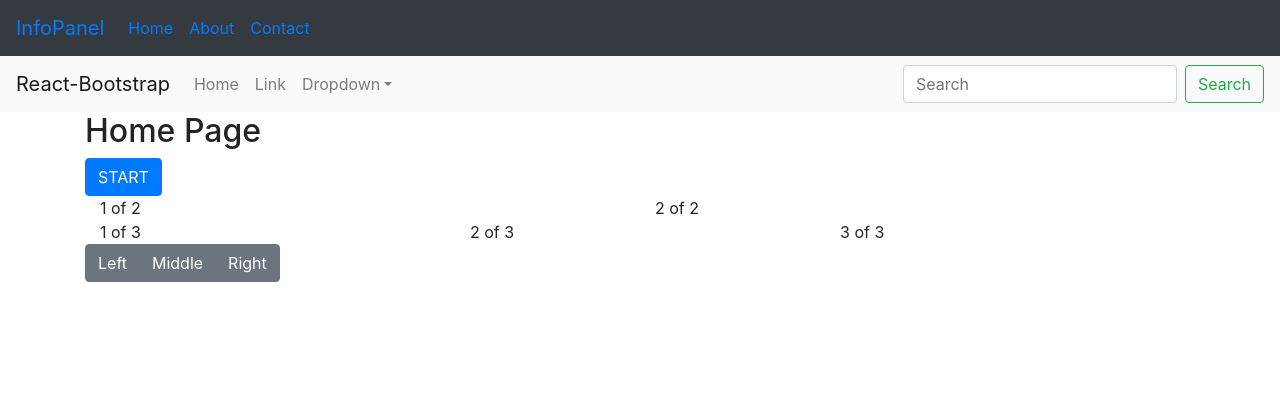
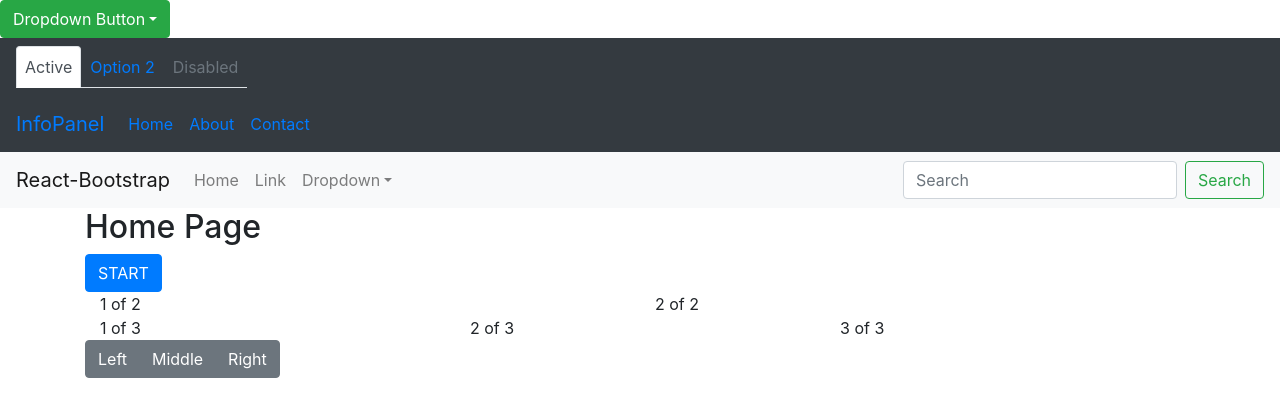
Before and after one commit to IT-Buster/DashBoard, a React (Create React App) app: page / in a window 1280 px wide. Shown: the top 416 px of the page. Built offline with nearby package versions, Linux system fonts and the light colour scheme.

Commit message:
testy paskow nawigacji kolejne

```diff
--- a/src/components/NavigationBar.js
+++ b/src/components/NavigationBar.js
@@ -1,6 +1,6 @@
 import React from 'react';
 import { Link } from 'react-router-dom';
-import { Nav, Navbar, ButtonGroup, Button,NavDropdown, Form, FormControl } from 'react-bootstrap';
+import { Nav, Navbar, ButtonGroup, Button,NavDropdown, Form, FormControl,Dropdown } from 'react-bootstrap';
 import styled from 'styled-components';
 
 //import {Footer} from 'react-materialize';
@@ -22,6 +22,36 @@ const Styles = styled.div`
 export const NavigationBar = () => (
 
   <div>
+
+
+
+  <Dropdown>
+  <Dropdown.Toggle variant="success" id="dropdown-basic">
+    Dropdown Button
+  </Dropdown.Toggle>
+
+  <Dropdown.Menu>
+    <Dropdown.Item href="#/action-1">Action</Dropdown.Item>
+    <Dropdown.Item href="#/action-2">Another action</Dropdown.Item>
+    <Dropdown.Item href="#/action-3">Something else</Dropdown.Item>
+  </Dropdown.Menu>
+</Dropdown>
+
+<Navbar expand="lg" variant="tabs" defaultActiveKey="/home" className="bg-dark justify-content-between">
+<Nav variant="tabs" defaultActiveKey="/home">
+<Nav.Item>
+  <Nav.Link href="/home">Active</Nav.Link>
+</Nav.Item>
+<Nav.Item>
+  <Nav.Link eventKey="link-1">Option 2</Nav.Link>
+</Nav.Item>
+<Nav.Item>
+  <Nav.Link eventKey="disabled" disabled>
+    Disabled
+  </Nav.Link>
+</Nav.Item>
+</Nav>
+</Navbar>
 
     <Navbar expand="lg" variant="tabs" defaultActiveKey="/home" className="bg-dark justify-content-between">
       <Navbar.Brand href="/">InfoPanel</Navbar.Brand>
```
